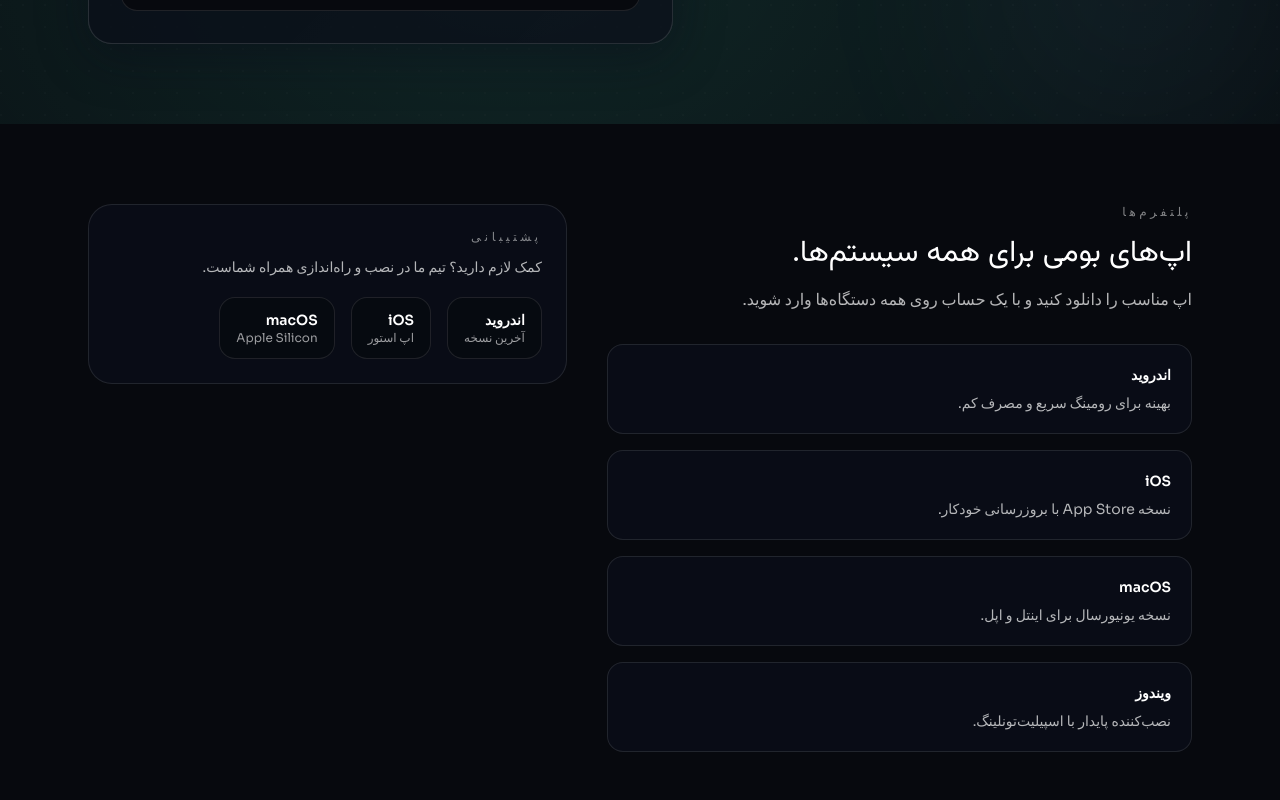
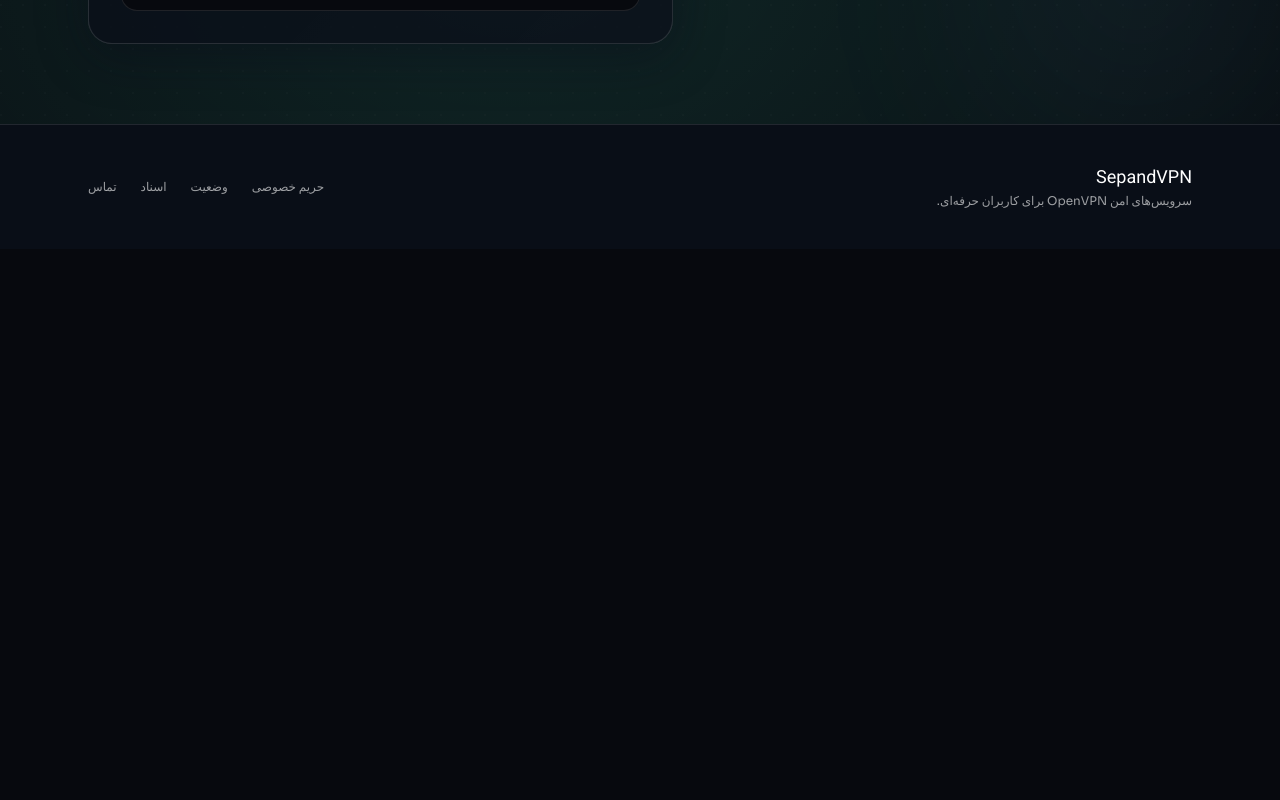
Before and after one commit to ehsandata/sepandvpn, a React (Vite) app: page /download in a window 1280 px wide. Shown: the part 700-1500 px from the top of the page. After the commit the page ends 949 px from the top, so only its background shows below. Built offline with nearby package versions, Linux system fonts and the light colour scheme.

Commit message:
Remove platform/support sections from download page

```diff
--- a/src/pages/Security.jsx
+++ b/src/pages/Security.jsx
@@ -141,40 +141,7 @@ export default function Security() {
         </div>
       </header>
 
-      <main className="relative z-10">
-        <section className="mx-auto max-w-6xl px-6 py-20">
-          <div className="grid gap-10 md:grid-cols-[1.1fr_0.9fr]">
-            <div data-aos="fade-up" className="rtl-text">
-              <p className="text-xs uppercase tracking-[0.3em] text-white/50">{t.security.safeguards.label}</p>
-              <h2 className="mt-4 font-display text-3xl">{t.security.safeguards.title}</h2>
-              <p className="mt-4 text-white/70">{t.security.safeguards.copy}</p>
-              <div className="mt-8 space-y-4">
-                {t.security.safeguards.items.map((item) => (
-                  <div key={item.title} className="rounded-2xl border border-white/10 bg-ink-900/70 p-5">
-                    <p className="text-sm font-semibold text-white">{item.title}</p>
-                    <p className="mt-2 text-sm text-white/70">{item.detail}</p>
-                  </div>
-                ))}
-              </div>
-            </div>
-            <div data-aos="fade-left" className="rtl-text">
-              <div className="rounded-3xl border border-white/10 bg-ink-900/70 p-6">
-                <p className="text-xs uppercase tracking-[0.3em] text-white/50">{t.security.complianceLabel}</p>
-                <p className="mt-3 text-sm text-white/70">{t.security.complianceBlock}</p>
-                <div className="mt-5 flex flex-wrap gap-4">
-                  {t.security.compliance.map((item) => (
-                    <div key={item.label} className="rounded-2xl border border-white/10 bg-ink-950/60 px-4 py-3">
-                      <p className="text-sm font-semibold text-white">{item.label}</p>
-                      <p className="text-xs text-white/60">{item.text}</p>
-                    </div>
-                  ))}
-                </div>
-              </div>
-            </div>
-          </div>
-        </section>
-
-      </main>
+      <main className="relative z-10" />
 
       <Footer />
     </div>
```
